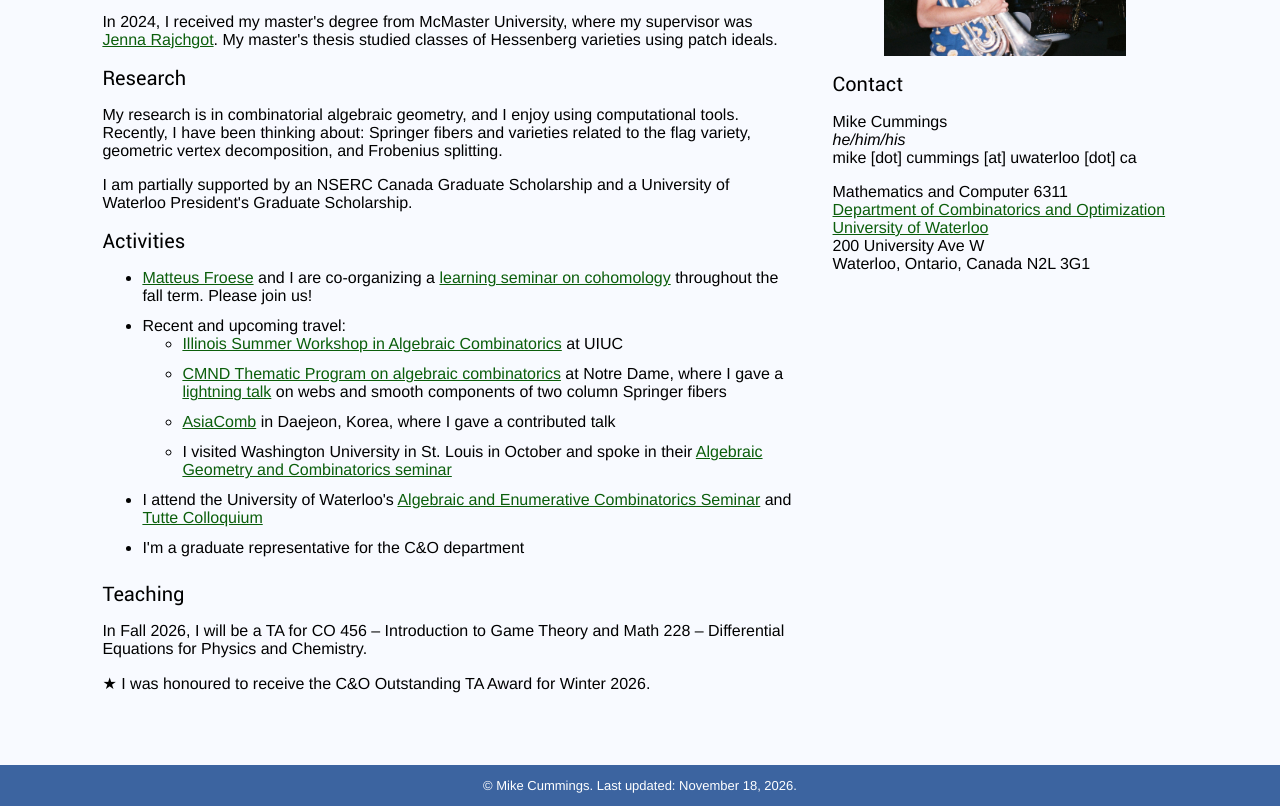
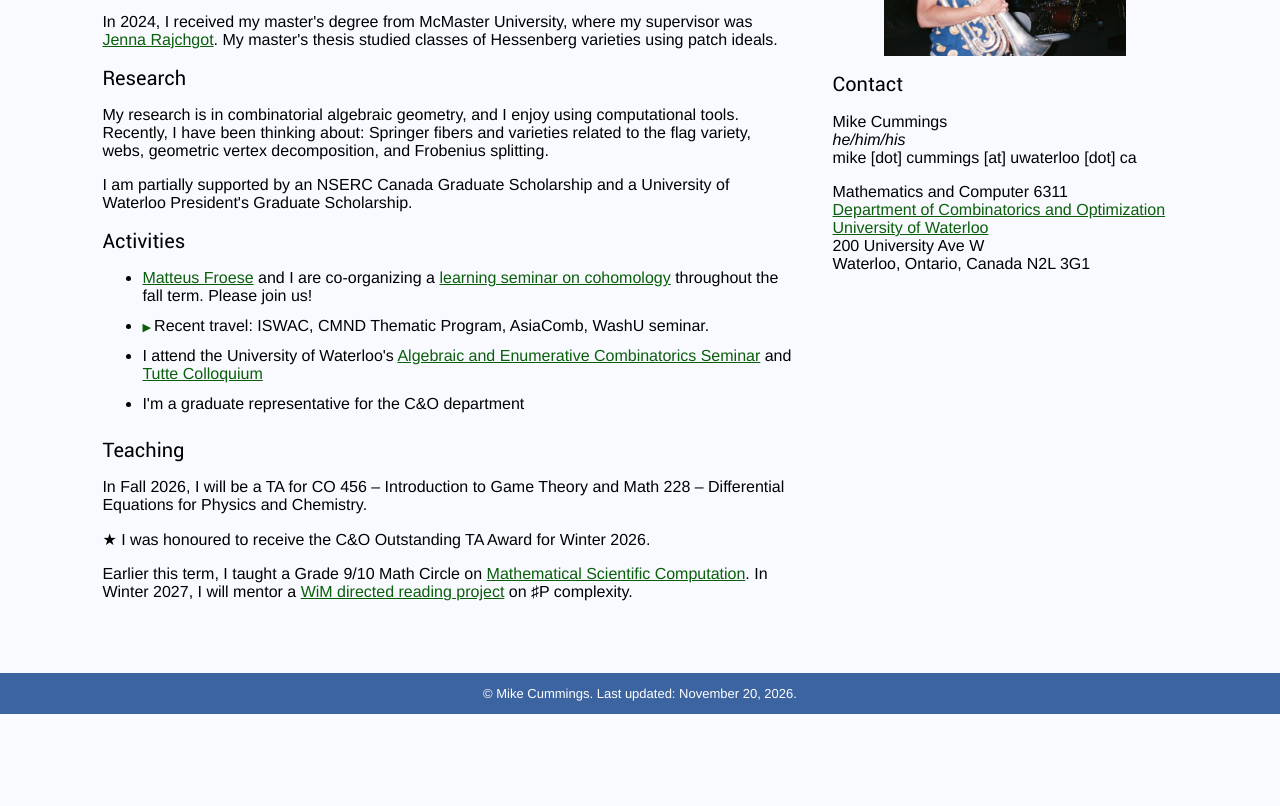
Before and after one commit to mgacummings/mgacummings.github.io, a plain HTML site: page index.html in a window 1280 px wide. Shown: the part 239-1045 px from the top of the page. After the commit the page ends 953 px from the top, so only its background shows below. Drawn offline with Linux system fonts and the light colour scheme.

Commit message:
minors updates

```diff
--- a/index.html
+++ b/index.html
@@ -56,7 +56,7 @@
                 <h2>Research</h2>
                 <p>
                     My research is in combinatorial algebraic geometry, and I enjoy using computational tools.
-                    Recently, I have been thinking about: Springer fibers and varieties related to the flag variety, geometric
+                    Recently, I have been thinking about: Springer fibers and varieties related to the flag variety, webs, geometric
                     vertex decomposition, and Frobenius splitting.
                 </p>
                 <p>
@@ -72,7 +72,10 @@
                         Please join us!
                     </li>
                     <li>
-                        Recent and upcoming travel:
+                        <details>
+                            <summary>
+                                Recent travel: ISWAC, CMND Thematic Program, AsiaComb, WashU seminar.
+                            </summary>
                             <ul>
                                 <li><a href="https://sites.google.com/illinois.edu/iswacjune2026/" target="_blank">Illinois Summer Workshop in Algebraic Combinatorics</a> at UIUC</li>
                                 <li>
@@ -88,6 +91,7 @@
                                     <a href="https://www.math.wustl.edu/~matkerr/AGC.html" target="_blank">Algebraic Geometry and Combinatorics seminar</a>
                                 </li>
                             </ul>
+                        </details>
                     </li>
                     <li>
                         I attend the University of Waterloo's
@@ -108,6 +112,13 @@
                 </p>
                 <p>
                     &starf; I was honoured to receive the C&amp;O Outstanding TA Award for Winter 2026.
+                </p>
+                <p>
+                    Earlier this term, I taught a Grade 9/10 Math Circle on
+                    <a href="courses/2026/mathcircles_computation.html">Mathematical Scientific Computation</a>.
+                    In Winter 2027, I will mentor a
+                    <a href="https://uwaterloo.ca/women-in-mathematics/directed-reading-research-programs-drp">WiM
+                        directed reading project</a> on &#9839;P complexity.
                 </p>
             </div>
         </div>
@@ -141,7 +152,7 @@
 </div>
 
 <footer class="footer">
-    <p>&copy; Mike Cummings. Last updated: November 18, 2026.</p>
+    <p>&copy; Mike Cummings. Last updated: November 20, 2026.</p>
 </footer>
 
 </body>
```
Also changed, not shown: research.html (+2 -2 lines). Lines whose indentation alone changed are shown as unchanged.
